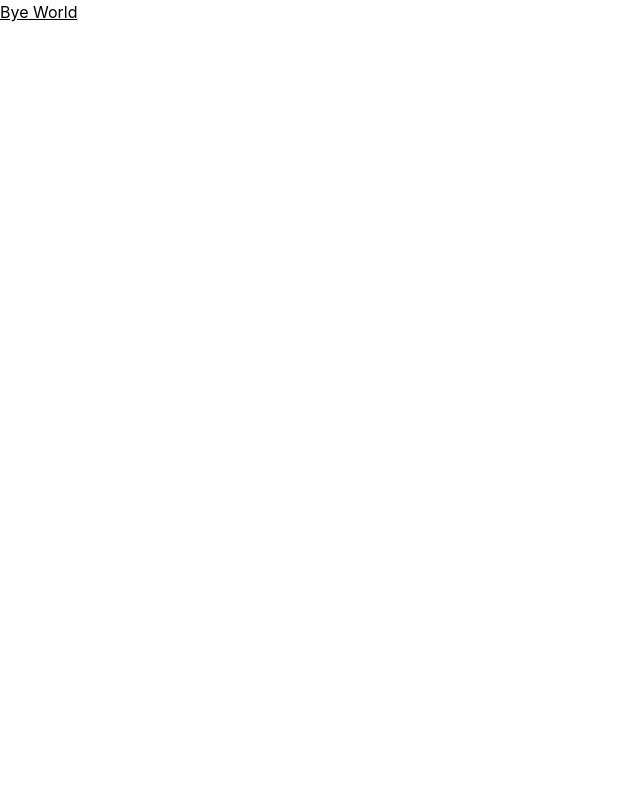
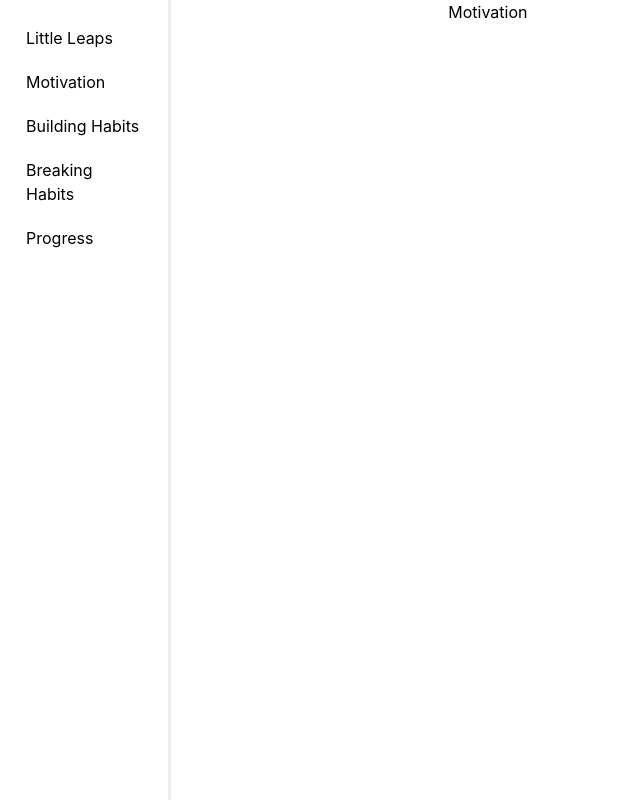
Before and after one commit to Chris-Tamayo/little-leaps, a React (Vite) app in the folder client/: page /motivation in a window 1280 px wide. Shown: the whole page, without its empty margins (0-640 px from the left). Built offline with nearby package versions, Linux system fonts and the light colour scheme.

Commit message:
Add navbar and initial page headings

```diff
--- a/client/src/App.css
+++ /dev/null
@@ -1,3 +0,0 @@
-#root {
-
-}
--- a/client/src/App.tsx
+++ b/client/src/App.tsx
@@ -1,12 +1,10 @@
-import './App.css'
+import Navbar from "./components/Navbar"
 
 function App() {
 
   return (
     <>
-      <div className="underline">
-        Bye World
-      </div>
+      <Navbar/>
     </>
   )
 }
--- /dev/null
+++ b/client/src/components/Navbar.tsx
@@ -0,0 +1,17 @@
+import "../styles/Navbar.css";
+
+function Navbar() {
+  return (
+    <>
+      <nav className="p-4 h-screen">
+        <a href="/"><h1 className="nav-link">Little Leaps</h1></a>
+        <a href="/motivation"><p className="nav-link">Motivation</p></a>
+        <a href="/building-habits"><p className="nav-link">Building Habits</p></a>
+        <a href="/breaking-habits"><p className="nav-link">Breaking Habits</p></a>
+        <a href="/progress"><p className="nav-link">Progress</p></a>
+      </nav>
+    </>
+  )
+}
+
+export default Navbar;
--- a/client/src/index.css
+++ b/client/src/index.css
@@ -7,6 +7,10 @@
   -moz-osx-font-smoothing: grayscale;
 }
 
+#root {
+  width: 100%;
+}
+
 @tailwind base;
 @tailwind components;
 @tailwind utilities;
--- a/client/src/main.tsx
+++ b/client/src/main.tsx
@@ -1,10 +1,41 @@
 import React from 'react'
 import ReactDOM from 'react-dom/client'
+import {
+  createBrowserRouter,
+  RouterProvider,
+} from "react-router-dom";
 import App from './App.tsx'
 import './index.css'
+import MotivationPage from "./views/MotivationPage.tsx";
+import BuildingHabitsPage from './views/BuildingHabitsPage.tsx';
+import BreakingHabitsPage from './views/BreakingHabitsPage.tsx';
+import ProgressPage from './views/ProgressPage.tsx';
+
+const router = createBrowserRouter([
+  {
+    path: "/",
+    element: <App/>,
+  },
+  {
+    path: "/motivation",
+    element: <MotivationPage/>
+  },
+  {
+    path: "/building-habits",
+    element: <BuildingHabitsPage/>
+  },
+  {
+    path: "/breaking-habits",
+    element: <BreakingHabitsPage/>
+  },
+  {
+    path: "/progress",
+    element: <ProgressPage/>
+  }
+]);
 
 ReactDOM.createRoot(document.getElementById('root')!).render(
   <React.StrictMode>
-    <App />
+    <RouterProvider router={router} />
   </React.StrictMode>,
 )
--- a/client/src/output.css
+++ b/client/src/output.css
@@ -4,6 +4,10 @@
   text-rendering: optimizeLegibility;
   -webkit-font-smoothing: antialiased;
   -moz-osx-font-smoothing: grayscale;
+}
+
+#root {
+  width: 100%;
 }
 
 /*
@@ -562,6 +566,26 @@ video {
   --tw-contain-style:  ;
 }
 
-.underline {
-  text-decoration-line: underline;
+.flex {
+  display: flex;
 }
+
+.h-screen {
+  height: 100vh;
+}
+
+.w-full {
+  width: 100%;
+}
+
+.w-1\/2 {
+  width: 50%;
+}
+
+.justify-center {
+  justify-content: center;
+}
+
+.p-4 {
+  padding: 1rem;
+}
--- /dev/null
+++ b/client/src/styles/Navbar.css
@@ -0,0 +1,8 @@
+nav {
+  border-right: solid #eeeeee;
+  width: 15vw;
+}
+
+.nav-link {
+  padding: 10px;
+}
--- /dev/null
+++ b/client/src/views/BreakingHabitsPage.tsx
@@ -0,0 +1,16 @@
+import Navbar from "../components/Navbar";
+
+function BreakingHabitsPage() {
+  return (
+    <div className="flex">
+        <Navbar/>
+        <div className="flex justify-center w-full">
+          <div className="w-1/2">
+            <h1>Breaking Habits</h1>
+          </div>
+        </div>
+      </div>
+  )
+}
+
+export default BreakingHabitsPage;
--- /dev/null
+++ b/client/src/views/BuildingHabitsPage.tsx
@@ -0,0 +1,16 @@
+import Navbar from "../components/Navbar";
+
+function BuildingHabitsPage() {
+  return (
+    <div className="flex">
+        <Navbar/>
+        <div className="flex justify-center w-full">
+          <div className="w-1/2">
+            <h1>Building Habits</h1>
+          </div>
+        </div>
+      </div>
+  )
+}
+
+export default BuildingHabitsPage;
--- /dev/null
+++ b/client/src/views/MotivationPage.tsx
@@ -0,0 +1,18 @@
+import Navbar from "../components/Navbar";
+
+function MotivationPage() {
+  return (
+    <>
+      <div className="flex">
+        <Navbar/>
+        <div className="flex justify-center w-full">
+          <div className="w-1/2">
+            <h1>Motivation</h1>
+          </div>
+        </div>
+      </div>
+    </>
+  )
+}
+
+export default MotivationPage;
--- /dev/null
+++ b/client/src/views/ProgressPage.tsx
@@ -0,0 +1,16 @@
+import Navbar from "../components/Navbar";
+
+function ProgressPage() {
+  return (
+    <div className="flex">
+        <Navbar/>
+        <div className="flex justify-center w-full">
+          <div className="w-1/2">
+            <h1>Progress</h1>
+          </div>
+        </div>
+      </div>
+  )
+}
+
+export default ProgressPage;
```
